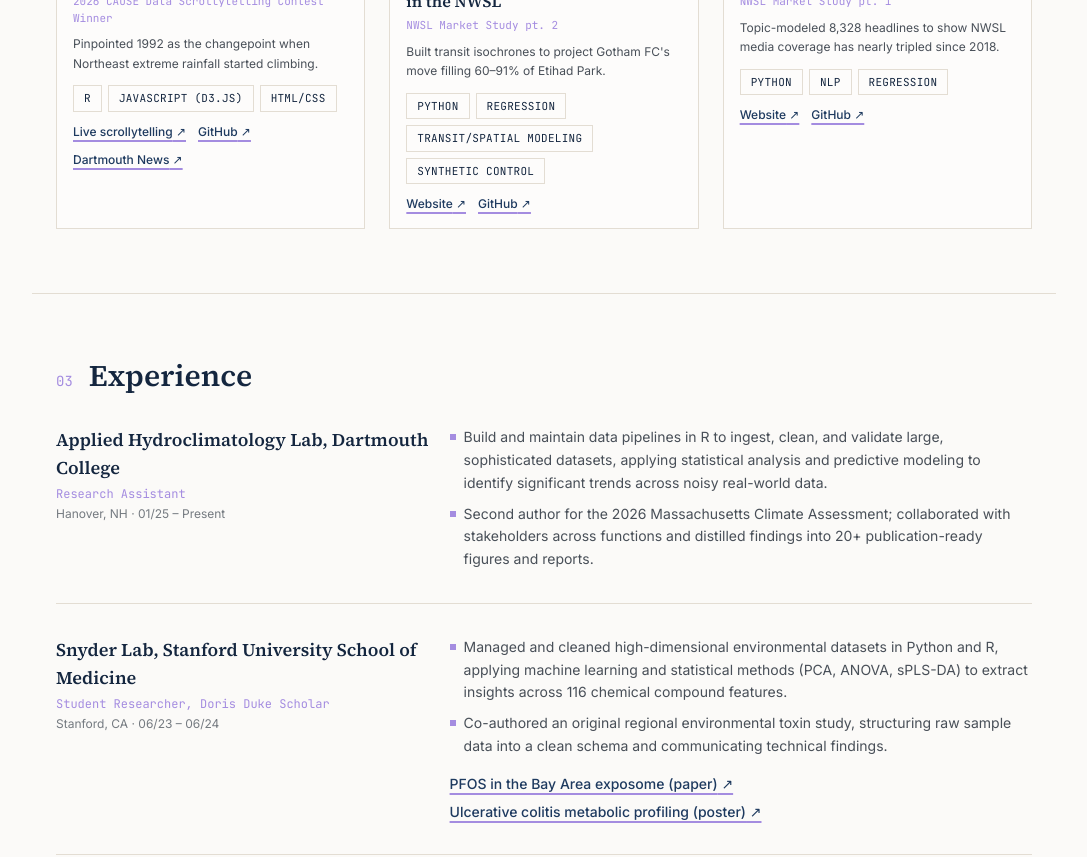
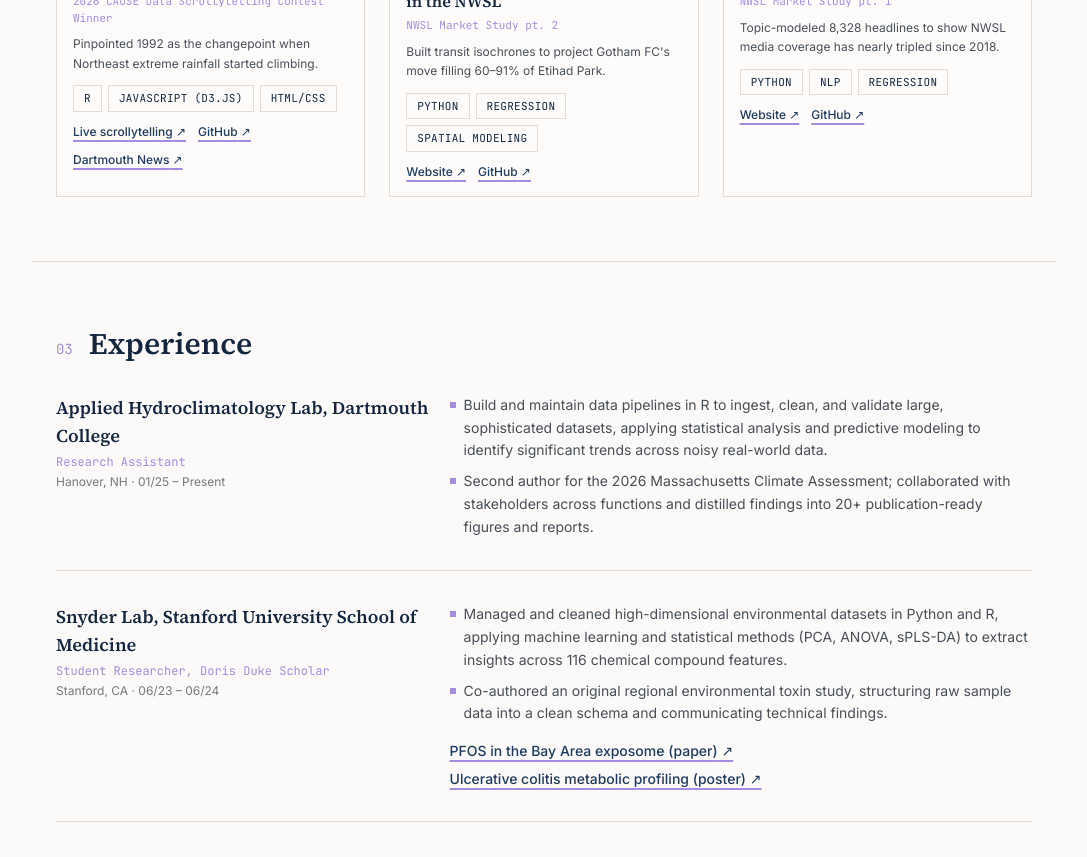
Before and after one commit to isabelpt/portfolio, a React (Vite) app: page / in a window 1280 px wide. Shown: the part 1800-2657 px from the top of the page, without its empty margins (96-1183 px from the left). Built offline with nearby package versions, Linux system fonts and the light colour scheme.

Commit message:
Update projects.ts

```diff
--- a/src/content/projects.ts
+++ b/src/content/projects.ts
@@ -29,7 +29,7 @@ export const projects: Project[] = [
     id: 'nwsl-mls-demand',
     title: 'Transit Accessibility & Attendance in the NWSL',
     tagline: 'NWSL Market Study pt. 2',
-    techStack: ['Python', 'Regression', 'Transit/Spatial Modeling', 'Synthetic Control'],
+    techStack: ['Python', 'Regression', 'Spatial Modeling'],
     thumbnail: {
       src: '/thumbnails/gotham-etihad.webp',
       alt: 'Unit chart of Etihad Park seating, each dot one block of fans, filled to show projected attendance against the stadium’s 25,000 capacity.',
```
